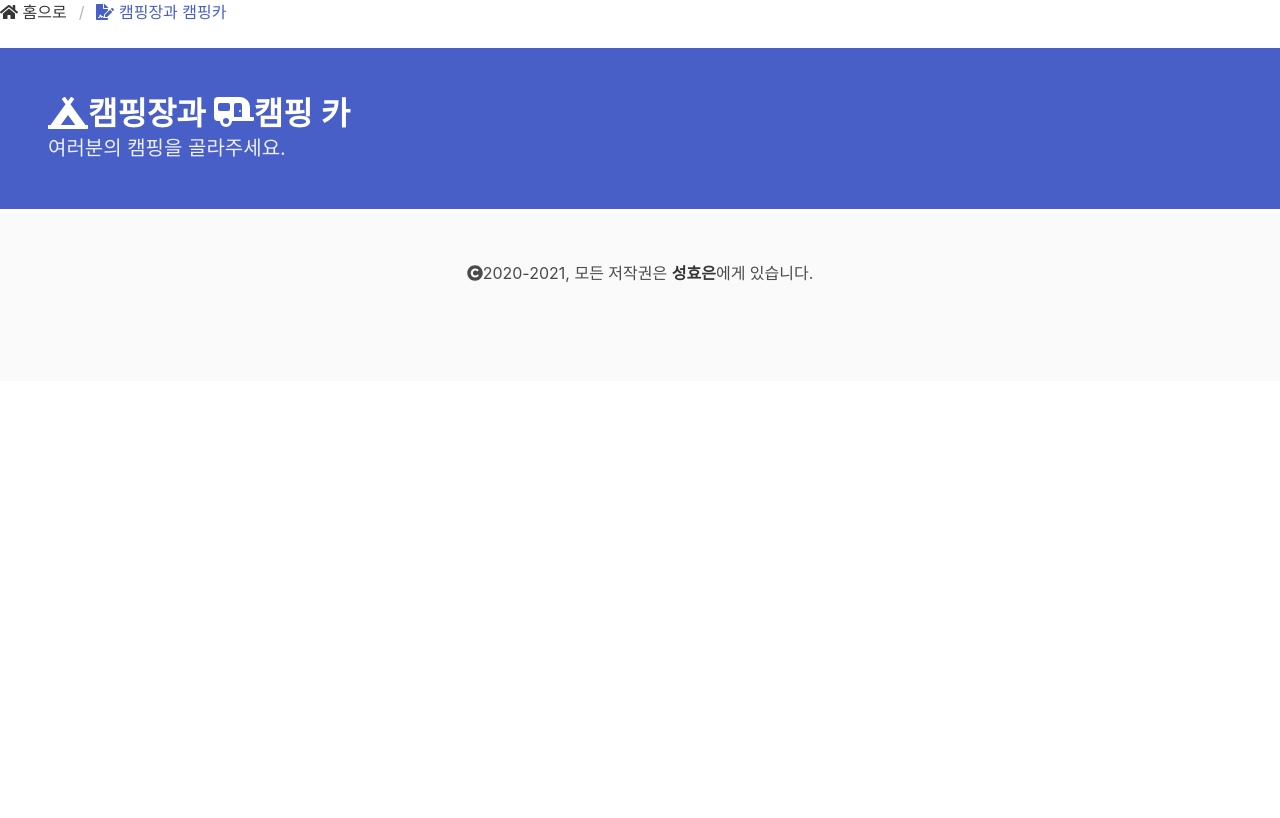
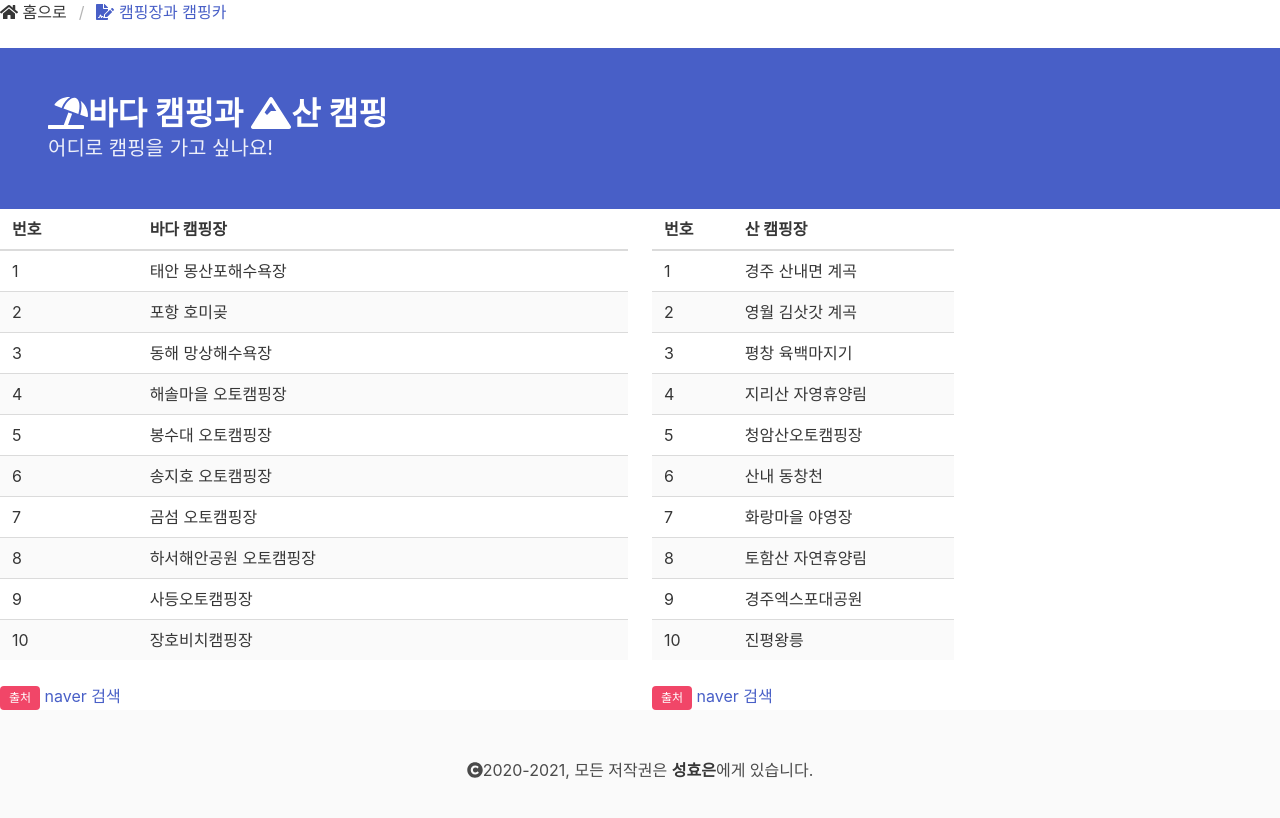
Before and after one commit to sunghyoeun/doglove3_2021, a Nuxt app: page /campNames in a window 1280 px wide. Shown: the top 818 px of the page. Built offline with nearby package versions, Linux system fonts and the light colour scheme.

Commit message:
add tables for mountain and beach camping names

```diff
--- /dev/null
+++ b/assets/beachcamp.json
@@ -0,0 +1,14 @@
+{
+    "names":[
+        "태안 몽산포해수욕장",
+        "포항 호미곶",
+        "동해 망상해수욕장",
+        "해솔마을 오토캠핑장",
+        "봉수대 오토캠핑장",
+        "송지호 오토캠핑장",
+        "곰섬 오토캠핑장",
+        "하서해안공원 오토캠핑장",
+        "사등오토캠핑장",
+        "장호비치캠핑장"
+    ]
+}
--- /dev/null
+++ b/assets/mountaincamp.json
@@ -0,0 +1,15 @@
+{
+    "names":[
+        "경주 산내면 계곡",
+        "영월 김삿갓 계곡",
+        "평창 육백마지기",
+        "지리산 자영휴양림",
+        "청암산오토캠핑장",
+        "산내 동창천",
+        "화랑마을 야영장",
+        "토함산 자연휴양림",
+        "경주엑스포대공원",
+        "진평왕릉"
+
+    ]
+}
--- a/package.json
+++ b/package.json
@@ -13,6 +13,7 @@
     "precommit": "npm run lint"
   },
   "dependencies": {
+    "json": "^11.0.0",
     "nuxt": "^2.0.0"
   },
   "devDependencies": {
--- a/pages/campNames.vue
+++ b/pages/campNames.vue
@@ -3,24 +3,78 @@
         <section class = "hero is-link">
             <div class="hero-body">
                 <p class="title">
-                    <i class="fas fa-campground"></i>캠핑장과
-                    <i class="fas fa-caravan"></i>캠핑 카
+                    <i class="fas fa-umbrella-beach"></i>바다 캠핑과
+                    <i class="fas fa-mountain"></i>산 캠핑
                 </p>
                 <p class ="subtitle">
-                    여러분의 캠핑을 골라주세요.
+                    어디로 캠핑을 가고 싶나요!
                 </p>
             </div>
         </section>
-        <section class = "">
-            <div class="">
-                <p class="title">
-                    <i class=""></i>
-                    <i class=""></i>
-                </p>
-                <p class ="subtitle">
+        <section class = "columns">
+            <div class="column">
+               <table class = "table is-striped is-hoverable is-fullwidth">
+                   <thead>
+                       <tr>
+                           <th>번호</th>
+                           <th>바다 캠핑장</th>
+                       </tr>
+                   </thead>
+                   <tbody>
+                    <template v-for="pos in tablebeachcamp.length">
+                        <tr :key="pos">
+                            <td>{{ pos }}</td>
+                            <td>{{ tablebeachcamp[pos - 1] }}</td>
+                        </tr>
+                    </template>
 
-                </p>
+                   </tbody>
+               </table>
+               <div class="content">
+                   <span class="tag is-danger">출처</span> <a href="">naver 검색</a>
+                </div>
+            </div>
+            <div class="column">
+                <section class = "columns">
+                    <div class="column">
+                       <table class = "table is-striped is-hoverable is-fullwidth">
+                           <thead>
+                               <tr>
+                                   <th>번호</th>
+                                   <th>산 캠핑장</th>
+                               </tr>
+                           </thead>
+                           <tbody>
+                            <template v-for="pos in tablemountaincamp.length">
+                                <tr :key="pos">
+                                    <td>{{ pos }}</td>
+                                    <td>{{ tablemountaincamp[pos - 1] }}</td>
+                                </tr>
+                            </template>
+                           </tbody>
+                       </table>
+                       <div class="content">
+                        <span class="tag is-danger">출처</span> <a href="">naver 검색</a>
+                     </div>
+                    </div>
+                    <div class="column">
+
+                    </div>
+                </section>
             </div>
         </section>
     </div>
 </template>
+
+<script>
+    import beachcamp from "~/assets/beachcamp.json";
+    import mountaincamp from "~/assets/mountaincamp.json";
+    export default {
+        data() {
+            return {
+                tablebeachcamp: beachcamp.names,
+                tablemountaincamp: mountaincamp.names
+            };
+        }
+    };
+</script>
```
Also changed, not shown: 2 other files (tests, documents, lock files or other folders).
